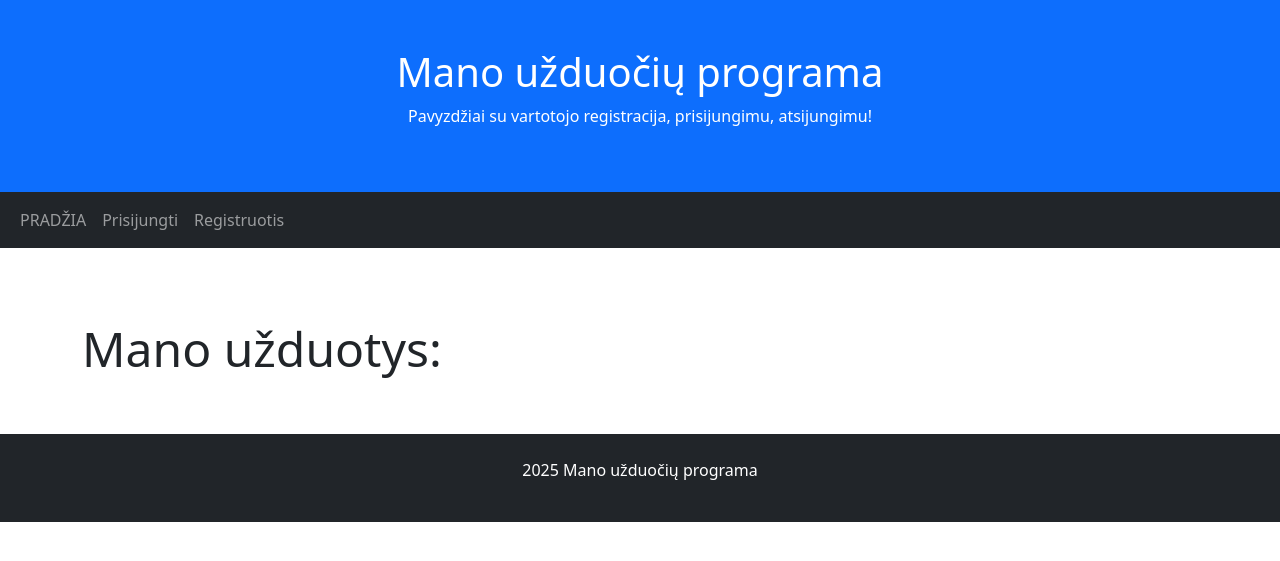
After one commit to DonatasNoreika/flask_todo_app_20250721, a Flask app: template templates/uzduotys.html in a window 1280 px wide. The commit adds this page. Shown: the top 561 px of the page. Run offline with Flask 3, Linux system fonts and the light colour scheme; the template is opened without the code that fills it, so the values that code supplies are empty.

Commit message:
Prisijungusiam vartotojui rodomos jo užduotys

```diff
--- a/app.py
+++ b/app.py
@@ -1,4 +1,4 @@
-from flask_login import LoginManager, UserMixin, current_user, login_user, logout_user
+from flask_login import LoginManager, UserMixin, current_user, login_user, logout_user, login_required
 from flask_wtf import FlaskForm
 from wtforms import StringField, PasswordField, SubmitField
 from wtforms.validators import DataRequired, EqualTo, ValidationError
@@ -110,6 +110,12 @@ def atsijungti():
     logout_user()
     return redirect(url_for('index'))
 
+@app.route("/uzduotys")
+@login_required
+def uzduotys():
+    uzduotys = Uzduotis.query.filter_by(vartotojas=current_user).all()
+    return render_template("uzduotys.html", uzduotys=uzduotys)
+
 
 # paleidimas
 if __name__ == '__main__':
--- a/templates/base.html
+++ b/templates/base.html
@@ -26,6 +26,9 @@
                 <path fill-rule="evenodd" d="M13 14s1 0 1-1-1-4-6-4-6 3-6 4 1 1 1 1h10zm-9.995-.944v-.002.002zM3.022 13h9.956a.274.274 0 00.014-.002l.008-.002c-.001-.246-.154-.986-.832-1.664C11.516 10.68 10.289 10 8 10c-2.29 0-3.516.68-4.168 1.332-.678.678-.83 1.418-.832 1.664a1.05 1.05 0 00.022.004zm9.974.056v-.002.002zM8 7a2 2 0 100-4 2 2 0 000 4zm3-2a3 3 0 11-6 0 3 3 0 016 0z" clip-rule="evenodd"/>
               </svg>
             {{ current_user.vardas }}</a></li>
+            </li>
+            <li class="nav-item">
+                <a class="nav-link" href="/uzduotys">Užduotys</a>
             </li>
             <li class="nav-item">
                 <a class="nav-link" href="/atsijungti">Atsijungti</a>
--- /dev/null
+++ b/templates/uzduotys.html
@@ -0,0 +1,9 @@
+{% extends 'base.html' %}
+
+{% block content %}
+<h1 class="display-5">Mano užduotys:</h1>
+{% for uzduotis in uzduotys %}
+<p>{{ uzduotis.pavadinimas }}</p>
+<hr>
+{% endfor %}
+{% endblock %}
```
